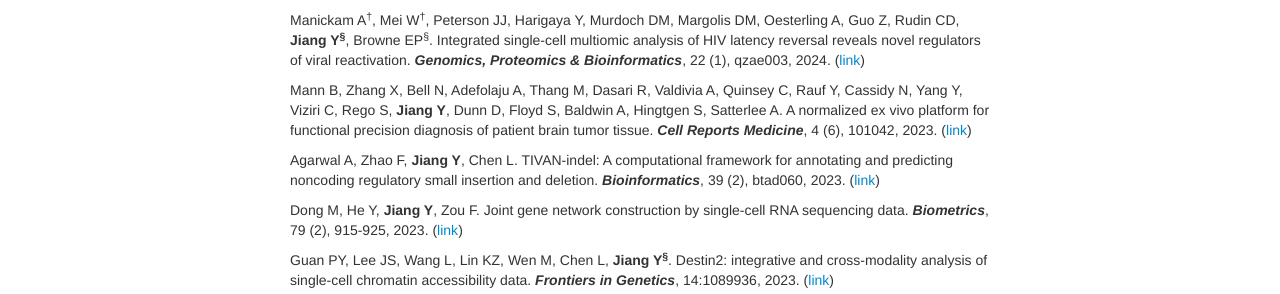
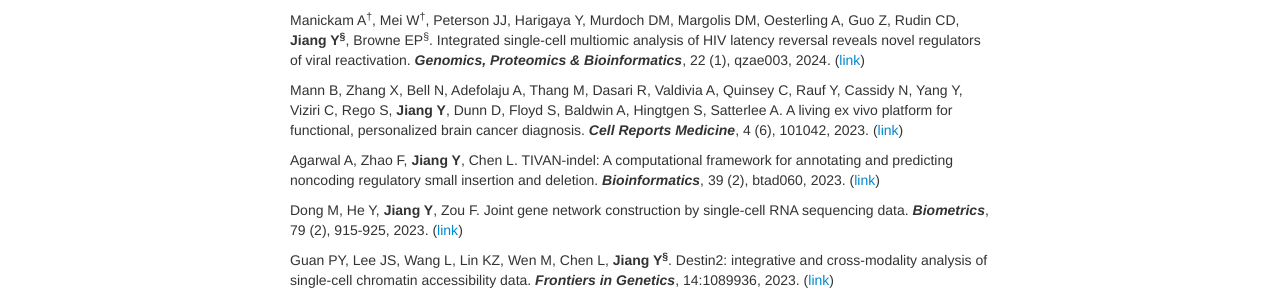
Before and after one commit to yuchaojiang/yuchaojiang.github.io, a Jekyll site: the page built from pages/pubs.md, in a window 1280 px wide. Shown: the part 452-746 px from the top of the page. Built offline with Jekyll 4.4.1, drawn with Linux system fonts in a browser that asks for light colours.

Commit message:
Update pubs.md

```diff
--- a/pages/pubs.md
+++ b/pages/pubs.md
@@ -21,7 +21,7 @@ Kose C, Lindsey-Boltz LA, Sancar A<sup>&sect;</sup>, **Jiang Y<sup>&sect;</sup>*
 Manickam A<sup>&dagger;</sup>, Mei W<sup>&dagger;</sup>, Peterson JJ, Harigaya Y, Murdoch DM, Margolis DM, Oesterling A, Guo Z, Rudin CD, **Jiang Y<sup>&sect;</sup>**, Browne EP<sup>&sect;</sup>. Integrated single-cell multiomic analysis of HIV latency reversal reveals novel regulators of viral reactivation. ***Genomics, Proteomics & Bioinformatics***, 22 (1), qzae003, 2024. ([link](https://academic.oup.com/gpb/advance-article/doi/10.1093/gpbjnl/qzae003/7515255))
 
 
-Mann B, Zhang X, Bell N, Adefolaju A, Thang M, Dasari R, Valdivia A, Quinsey C, Rauf Y, Cassidy N, Yang Y, Viziri C, Rego S, **Jiang Y**, Dunn D, Floyd S, Baldwin A, Hingtgen S, Satterlee A. A normalized ex vivo platform for functional precision diagnosis of patient brain tumor tissue. ***Cell Reports Medicine***, 4 (6), 101042, 2023. ([link](https://doi.org/10.1016/j.xcrm.2023.101042))
+Mann B, Zhang X, Bell N, Adefolaju A, Thang M, Dasari R, Valdivia A, Quinsey C, Rauf Y, Cassidy N, Yang Y, Viziri C, Rego S, **Jiang Y**, Dunn D, Floyd S, Baldwin A, Hingtgen S, Satterlee A. A living ex vivo platform for functional, personalized brain cancer diagnosis. ***Cell Reports Medicine***, 4 (6), 101042, 2023. ([link](https://doi.org/10.1016/j.xcrm.2023.101042))
 
 
 Agarwal A, Zhao F, **Jiang Y**, Chen L. TIVAN-indel: A computational framework for annotating and predicting noncoding regulatory small insertion and deletion. ***Bioinformatics***, 39 (2), btad060, 2023. ([link](https://academic.oup.com/bioinformatics/article/39/2/btad060/7008323))
```
